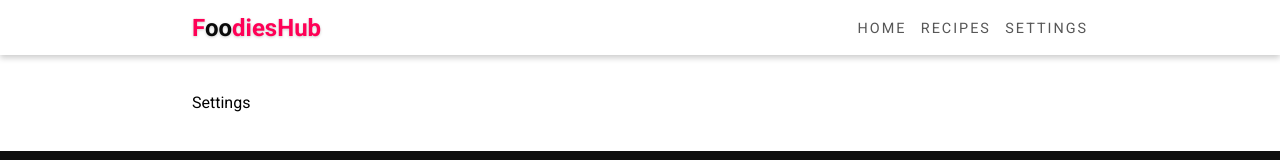
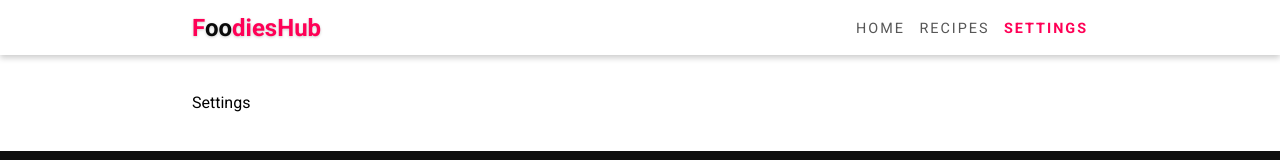
Before and after one commit to faha1999/recipeshub, a React (Create React App) app: page /settings in a window 1280 px wide. Shown: the top 160 px of the page. Built offline with nearby package versions, Linux system fonts and the light colour scheme.

Commit message:
applied llink & useLocation

```diff
--- a/src/components/Navbar.js
+++ b/src/components/Navbar.js
@@ -1,10 +1,11 @@
 import React, { useState } from 'react';
+import { Link, useLocation } from 'react-router-dom';
 import { Sidebar } from './Sidebar';
-
 import { faHome, faList, faCog } from '@fortawesome/free-solid-svg-icons';
 
 export const Navbar = () => {
   const [showSidebar, setShowSidebar] = useState(false);
+  const location = useLocation();
 
   const links = [
     {
@@ -39,13 +40,14 @@
 
         <div className="nav-links">
           {links.map((link) => (
-            <a href="#!" key={link.name}>
+            <Link
+              className={location.pathname === link.path ? 'active' : ''}
+              to={link.path}
+              key={link.name}
+            >
               {link.name}
-            </a>
+            </Link>
           ))}
-          {/* <a href="#!">Home</a>
-          <a href="#!">Recipes</a>
-          <a href="#!">Settings</a> */}
         </div>
 
         <div
--- a/src/components/Sidebar.js
+++ b/src/components/Sidebar.js
@@ -1,14 +1,25 @@
 import React from 'react';
 import { FontAwesomeIcon } from '@fortawesome/react-fontawesome';
+import { Link, useLocation } from 'react-router-dom';
 
 export const Sidebar = ({ links, close }) => {
+  const location = useLocation();
+
   return (
     <div className="sidebar" onClick={close}>
       {links.map((link) => (
-        <a className="sidebar-link" href="#!" key={link.name}>
+        <Link
+          className={
+            location.pathname === link.path
+              ? 'sidebar-link active'
+              : 'sidebar-link'
+          }
+          to={link.path}
+          key={link.name}
+        >
           <FontAwesomeIcon icon={link.icon} />
           {link.name}
-        </a>
+        </Link>
       ))}
     </div>
   );
```
Also changed, not shown: src/scss/_sidebar.scss (+4 -4 lines), src/css/styles.min.css, 1 other file (tests, documents, lock files or other folders).
